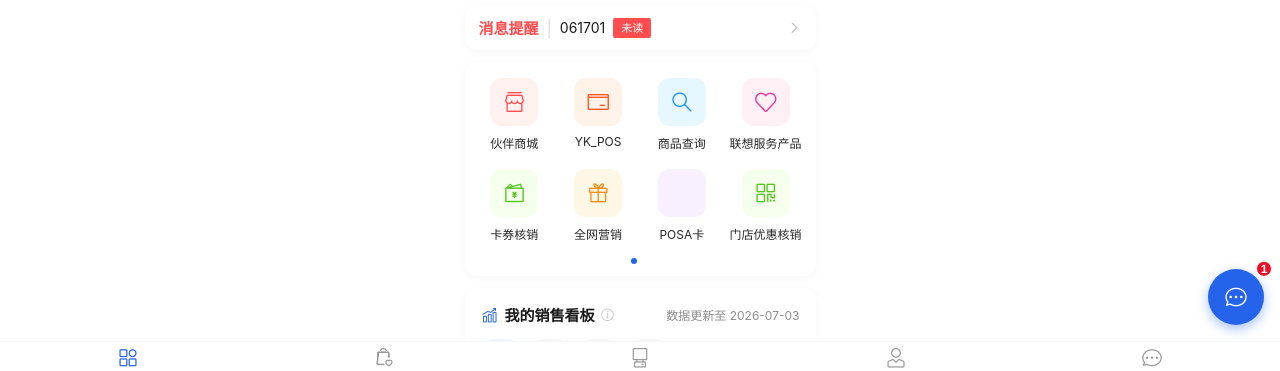
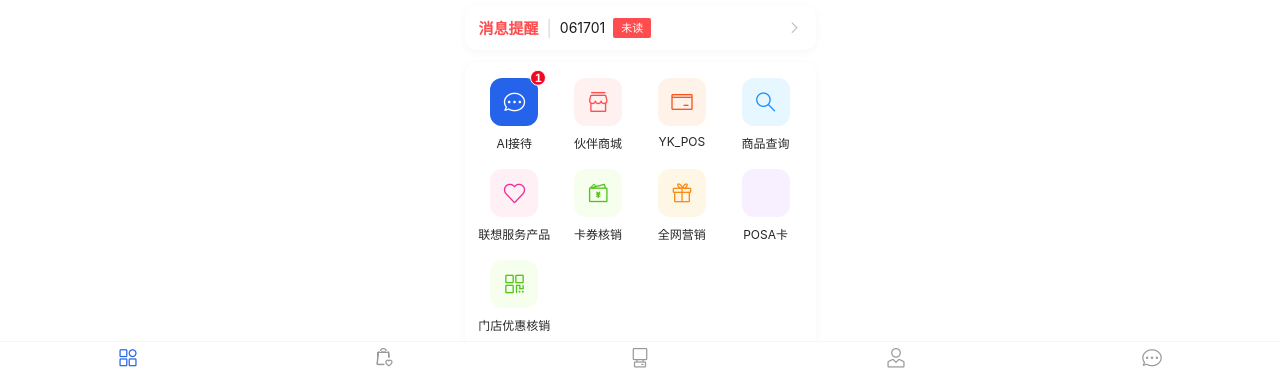
Before and after one commit to Luyi-CHEN/ai-reception-demo, a Vue app: page /#/staff/list in a window 1280 px wide. Shown: the part 409-780 px from the top of the page. Built offline with nearby package versions, Linux system fonts and the light colour scheme.

Commit message:
feat: replace floating button with grid icon entry for AI reception

```diff
--- a/src/components.d.ts
+++ b/src/components.d.ts
@@ -24,7 +24,6 @@ declare module 'vue' {
     VanImage: typeof import('vant/es')['Image']
     VanNavBar: typeof import('vant/es')['NavBar']
     VanNoticeBar: typeof import('vant/es')['NoticeBar']
-    VanPopup: typeof import('vant/es')['Popup']
     VanTabbar: typeof import('vant/es')['Tabbar']
     VanTabbarItem: typeof import('vant/es')['TabbarItem']
     VanTag: typeof import('vant/es')['Tag']
--- a/src/views/staff/StaffHomePage.vue
+++ b/src/views/staff/StaffHomePage.vue
@@ -84,6 +84,15 @@
     <!-- 功能网格 -->
     <div class="feature-grid-card">
       <div class="feature-grid">
+        <!-- AI接待入口 -->
+        <div class="feature-item feature-item-ai" @click="goConversations">
+          <van-badge :content="totalUnreadCount > 99 ? '99+' : totalUnreadCount" :show-zero="false">
+            <div class="feature-icon feature-icon-ai">
+              <van-icon name="chat-o" />
+            </div>
+          </van-badge>
+          <span class="feature-name">AI接待</span>
+        </div>
         <div v-for="item in featureList" :key="item.name" class="feature-item">
           <div class="feature-icon" :style="{ background: item.bg, color: item.color }">
             <van-icon :name="item.icon" />
@@ -149,19 +158,6 @@
       <van-tabbar-item icon="chat-o">AI助手</van-tabbar-item>
     </van-tabbar>
 
-    <!-- 悬浮消息按钮 -->
-    <StaffFloatingButton
-      class="home-floating-button"
-      :count="totalUnreadCount"
-      @click="showPopup = true"
-    />
-
-    <!-- 对话弹窗 -->
-    <StaffChatPopup
-      v-model:visible="showPopup"
-      :conversations="sortedConversations"
-      @select="onSelectChat"
-    />
   </div>
 </template>
 
@@ -170,14 +166,11 @@ import { ref, computed } from 'vue'
 import { useRouter } from 'vue-router'
 import { storeToRefs } from 'pinia'
 import { useChatStore } from '@/stores/chatStore'
-import StaffFloatingButton from './StaffFloatingButton.vue'
-import StaffChatPopup from './StaffChatPopup.vue'
 
 const router = useRouter()
 const chatStore = useChatStore()
-const { sortedConversations, totalUnreadCount } = storeToRefs(chatStore)
+const { totalUnreadCount } = storeToRefs(chatStore)
 
-const showPopup = ref(false)
 const activeTabbar = ref(0)
 const activeTab = ref('日')
 
@@ -204,11 +197,6 @@ const featureList = [
 
 function goConversations() {
   router.push('/staff/conversations')
-}
-
-function onSelectChat(id: string) {
-  showPopup.value = false
-  router.push('/staff/detail/' + id)
 }
 </script>
 
@@ -612,12 +600,14 @@ function onSelectChat(id: string) {
   color: #1B1B1B;
 }
 
-/* 悬浮按钮位置调整 */
-.home-floating-button {
-  position: fixed;
-  right: 16px;
-  bottom: calc(66px + env(safe-area-inset-bottom, 0px));
-  z-index: 100;
+/* AI接待图标 */
+.feature-item-ai {
+  cursor: pointer;
+}
+
+.feature-icon-ai {
+  background: #2563EB;
+  color: #FFFFFF;
 }
 
 /* TabBar 高度适配 */
```
